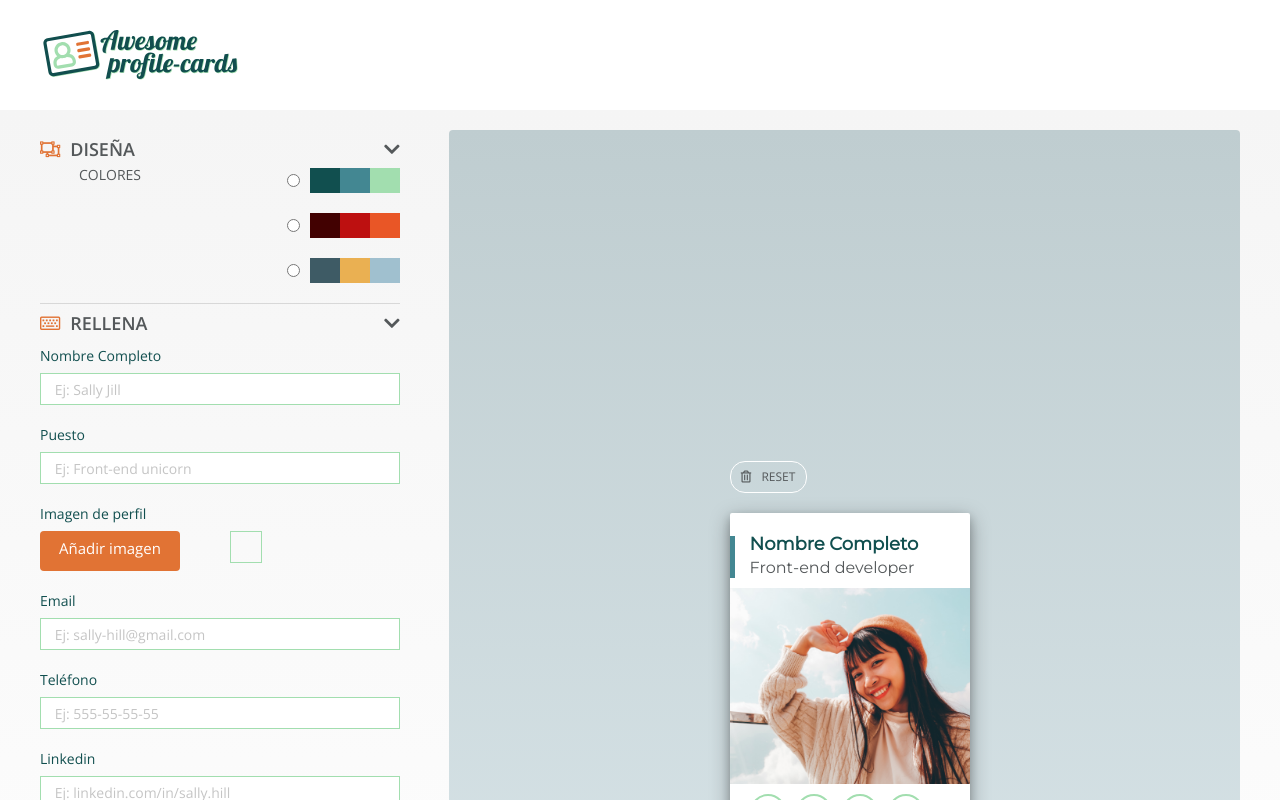
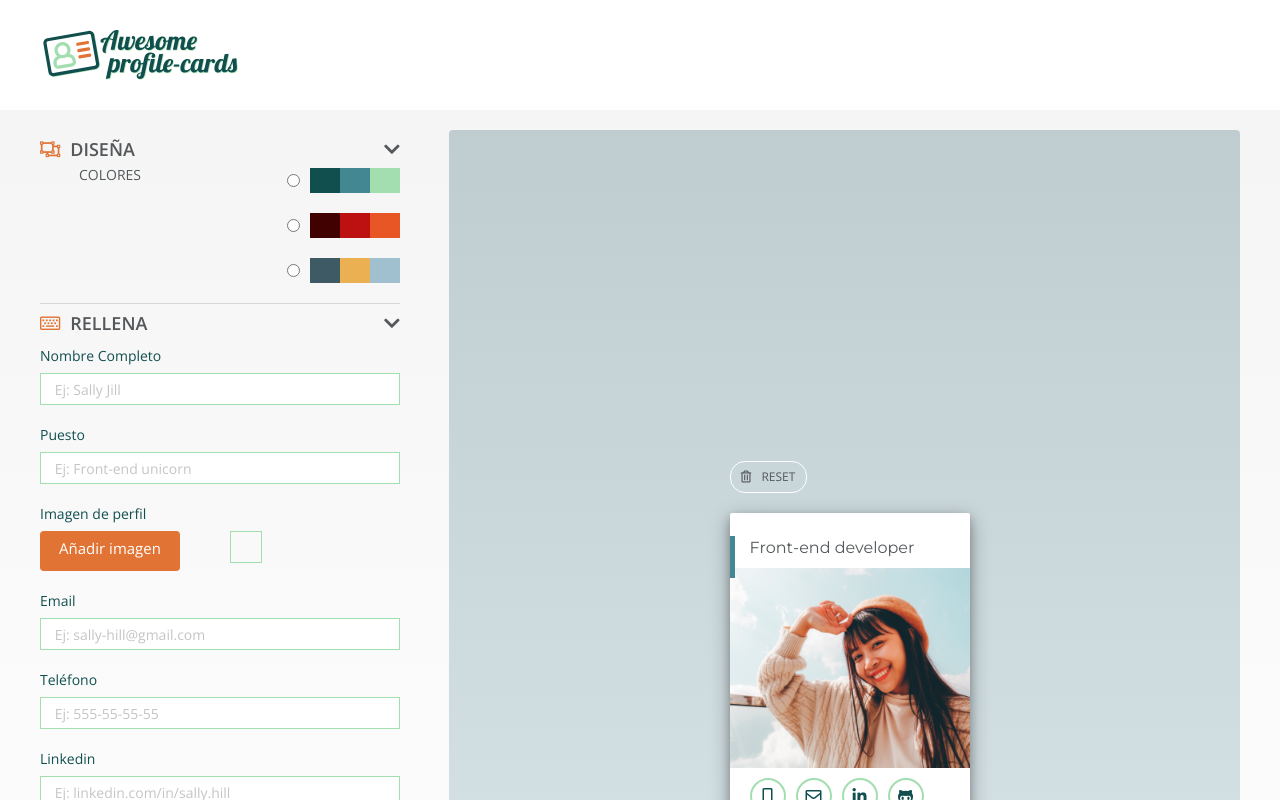
Before and after one commit to Adalab/project-promo-n-module-3-team-6, a React (Create React App) app: page / in a window 1280 px wide. Shown: the top 800 px of the page. Built offline with nearby package versions, Linux system fonts and the light colour scheme.

Commit message:
added changes in form

```diff
--- a/src/components/App.js
+++ b/src/components/App.js
@@ -13,10 +13,9 @@ function App() {
     setPalete(event.target.value);
   };
 
-  const [fullName, setFullName] = useState("Nombre Completo");
+  const [fullName, setFullName] = useState("");
   const handleFullName = (event) => {
     setFullName(event.target.value);
-
   };
 
   return (
```
